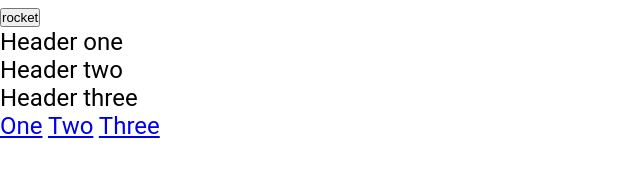
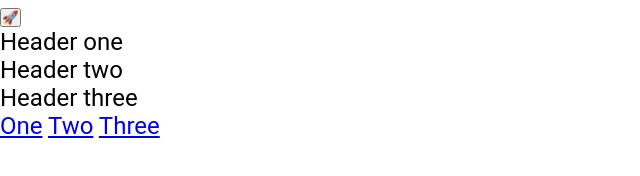
Before and after one commit to HikariHi/freecomdecampFrontendDEV, a plain HTML site: page css/chapter13/index.html in a window 1280 px wide. Shown: the top 176 px of the page, 0-640 px from the left. Drawn offline with Linux system fonts and the light colour scheme; a web font is replaced by a local one.

Commit message:
&#128640; rocket

```diff
--- a/css/chapter13/index.html
+++ b/css/chapter13/index.html
@@ -23,7 +23,7 @@
             </div>
         </div>
     </div> -->
-    <button class="social">rocket</button>
+    <button class="social">&#128640;</button>
     <section id="one">
         <header class="blue">Header one</header>
     </section>
```
